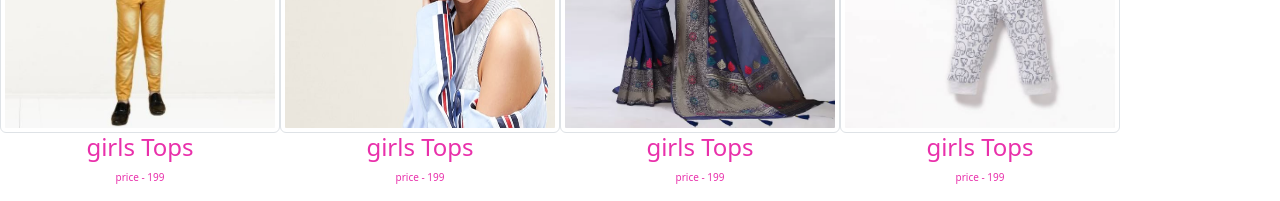
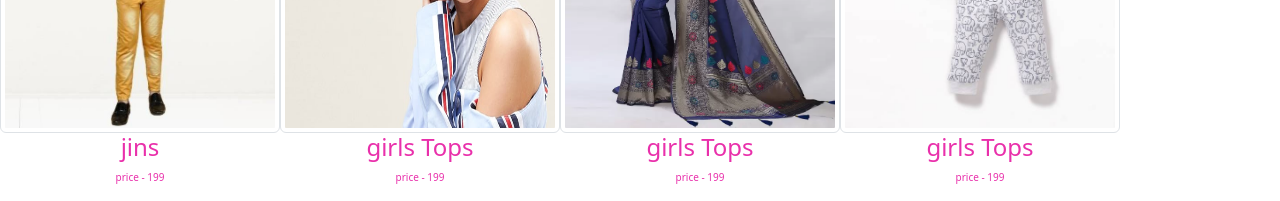
Before and after one commit to atulranjan73/Apna-Dukan, a plain HTML site: page index.html in a window 1280 px wide. Shown: the part 1380-1581 px from the top of the page. Drawn offline with nearby package versions, Linux system fonts and the light colour scheme.

Commit message:
add new item

```diff
--- a/index.html
+++ b/index.html
@@ -121,7 +121,7 @@
         <div class="img1">
           <img src="image/asset 7.jpeg" class="img-thumbnail" alt="...">
          <span>
-          <h4>girls Tops</h4>
+          <h4>jins</h4>
             <p>price - 199</p>
          </span>
         </div>
```
